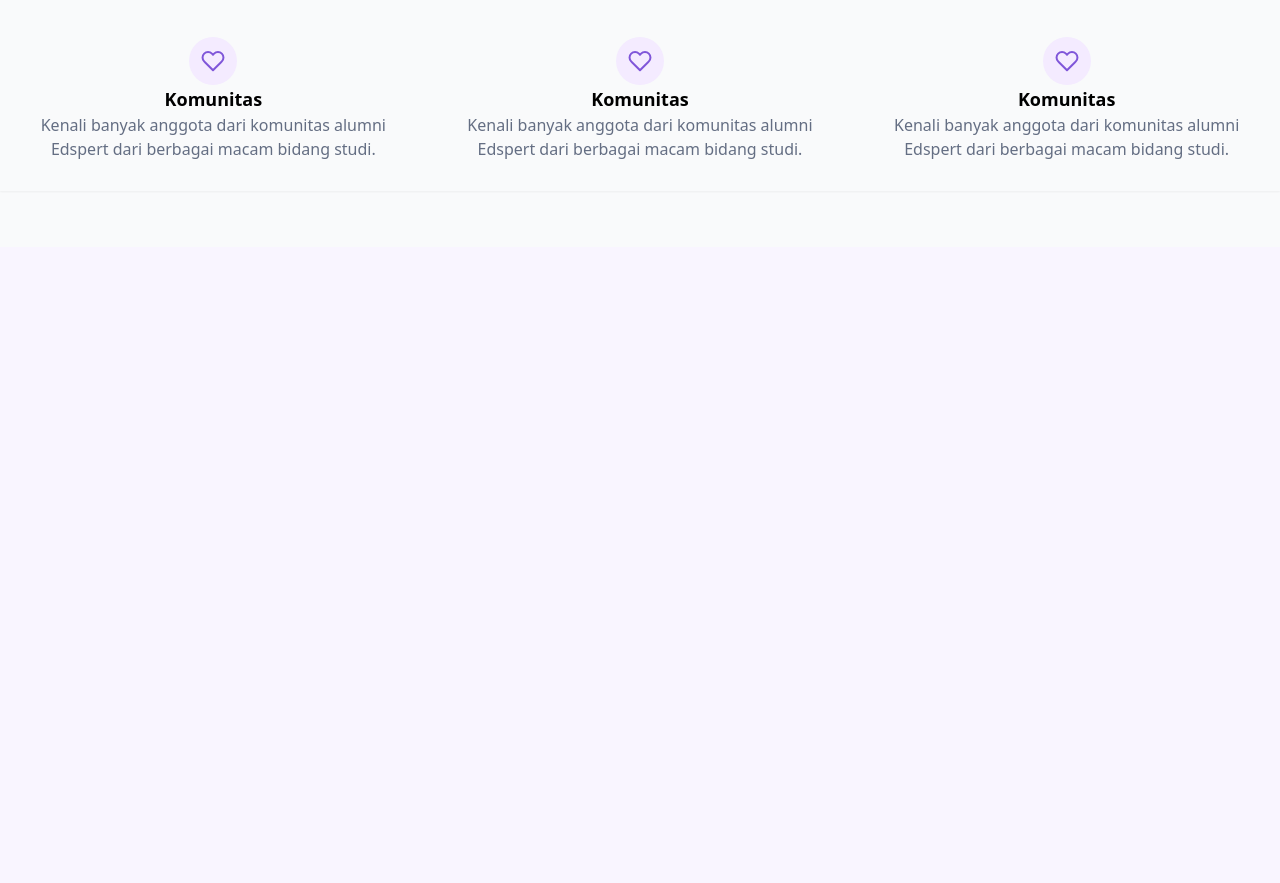
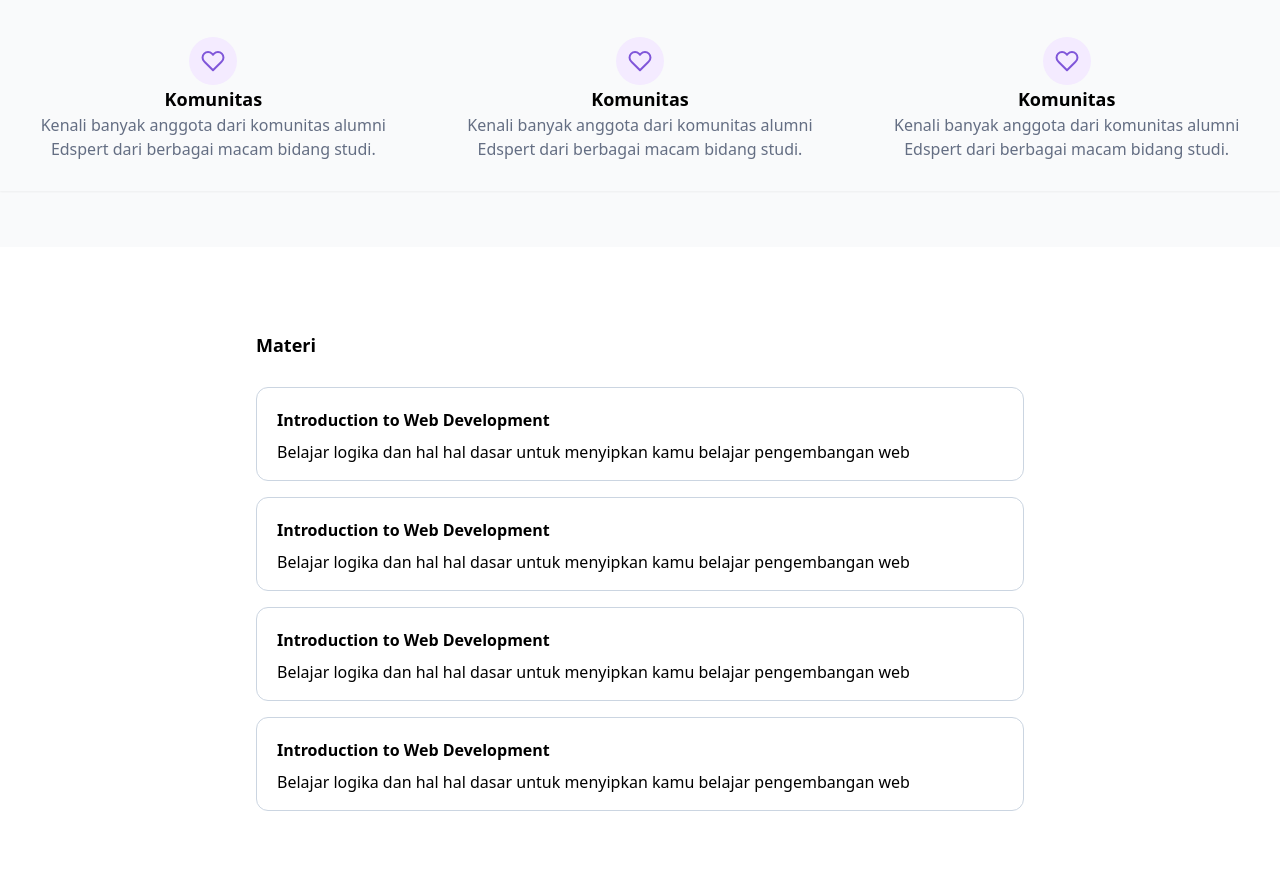
Before and after one commit to 007Kohaku/final-project-page2, a website: page index.html in a window 1280 px wide. Shown: the part 1971-2854 px from the top of the page. Before the commit the page ends 2218 px from the top, so only its background shows below. Drawn offline with Linux system fonts and the light colour scheme.

Commit message:
add materi section

```diff
--- a/index.html
+++ b/index.html
@@ -406,5 +406,31 @@
       </div>
     </section>
     <!-- Fasilitas section end -->
+
+    <!-- Materi section start -->
+    <section class="py-14 w-full bg-white shadow-sm">
+      <div class="w-full pl-[20%] py-7">
+        <h3 class="font-semibold text-lg">Materi</h3>
+      </div>
+      <div class="w-full flex justify-center flex-wrap">
+        <div class="w-[768px] border-[1px] border-slate-300 rounded-xl p-4 mb-4">
+          <h2 class="font-semibold p-1 mb-1">Introduction to Web Development</h2>
+          <span class="p-1">Belajar logika dan hal hal dasar untuk menyipkan kamu belajar pengembangan web</span>
+        </div>
+        <div class="w-[768px] border-[1px] border-slate-300 rounded-xl p-4 mb-4">
+          <h2 class="font-semibold p-1 mb-1">Introduction to Web Development</h2>
+          <span class="p-1">Belajar logika dan hal hal dasar untuk menyipkan kamu belajar pengembangan web</span>
+        </div>
+        <div class="w-[768px] border-[1px] border-slate-300 rounded-xl p-4 mb-4">
+          <h2 class="font-semibold p-1 mb-1">Introduction to Web Development</h2>
+          <span class="p-1">Belajar logika dan hal hal dasar untuk menyipkan kamu belajar pengembangan web</span>
+        </div>
+        <div class="w-[768px] border-[1px] border-slate-300 rounded-xl p-4 mb-4">
+          <h2 class="font-semibold p-1 mb-1">Introduction to Web Development</h2>
+          <span class="p-1">Belajar logika dan hal hal dasar untuk menyipkan kamu belajar pengembangan web</span>
+        </div>
+      </div>
+    </section>
+    <!-- Materi section end -->
   </body>
 </html>
```
Also changed, not shown: src/output.css.
